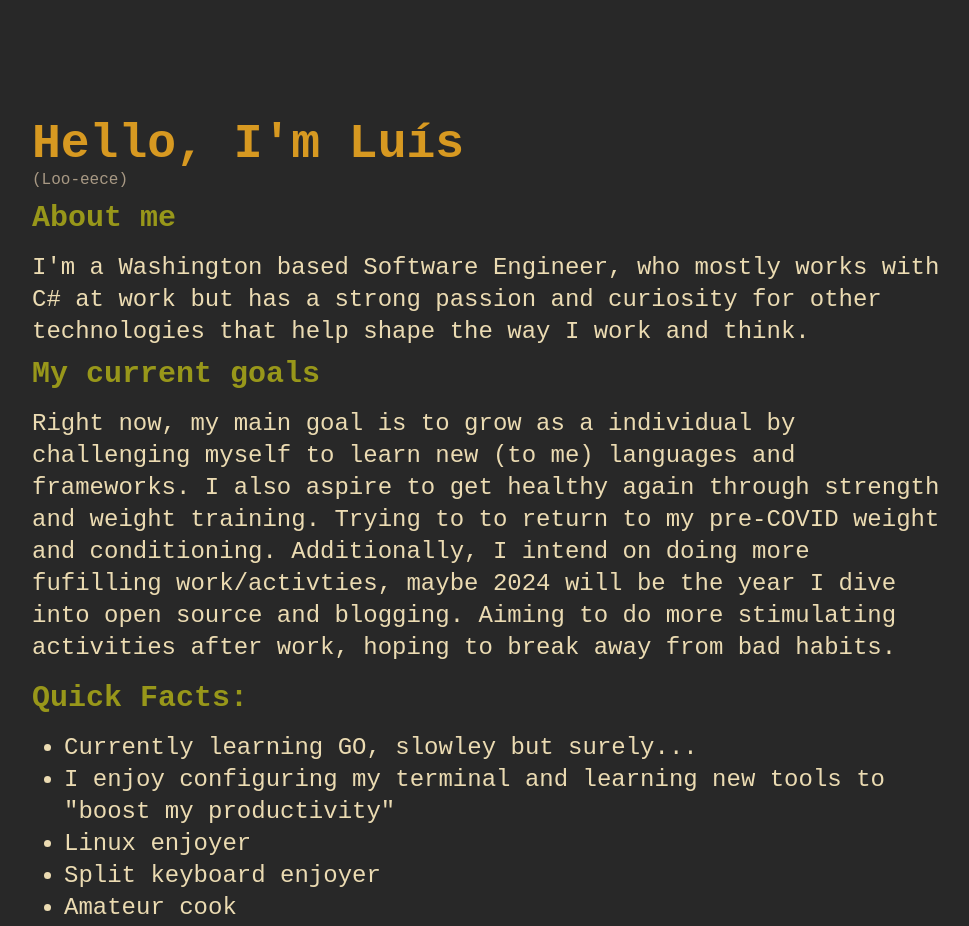
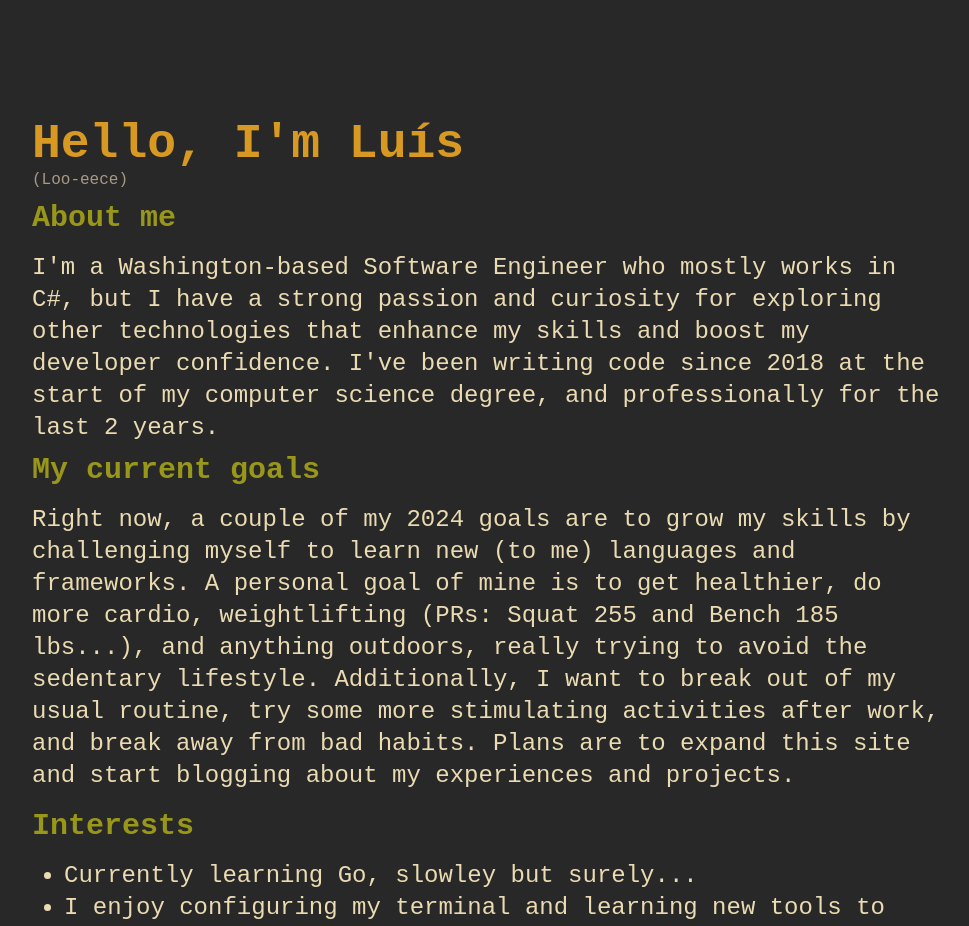
Before and after one commit to TechGlue/PersonalSite, a React (Vite) app: page / in a window 1280 px wide. Shown: the top 926 px of the page, without its empty margins (152-1121 px from the left). Built offline with nearby package versions, Linux system fonts and the light colour scheme.

Commit message:
content updates

```diff
--- a/src/routes/root.jsx
+++ b/src/routes/root.jsx
@@ -12,7 +12,7 @@ export default function Root() {
         <div>
           <footer class="text-copyright text-sm">
             <div class="container mx-auto text-left">
-              <p>&copy; 2023 Luís Garcia. All rights reserved.</p>
+              <p>&copy; 2024 Luís Garcia. All rights reserved.</p>
               <p className="py-1">
                 Made with{" "}
                 <a
--- a/src/routes/splashpage.jsx
+++ b/src/routes/splashpage.jsx
@@ -21,9 +21,7 @@ export default function SplashPage() {
 				</p>
 				<div>
 					<p className="text-2xl text-secondary body-font font-firacode">
-						I'm a Washington based Software Engineer, who mostly works with C#
-						at work but has a strong passion and curiosity for other
-						technologies that help shape the way I work and think.
+I'm a Washington-based Software Engineer who mostly works in C#, but I have a strong passion and curiosity for exploring other technologies that enhance my skills and boost my developer confidence. I've been writing code since 2018 at the start of my computer science degree, and professionally for the last 2 years.
 					</p>
 				</div>
 
@@ -32,25 +30,23 @@ export default function SplashPage() {
 				</p>
 				<div className="text-secondary text-2xl">
 					<p className="mt-2">
-						Right now, my main goal is to grow as a individual by challenging
-						myself to learn new (to me) languages and frameworks. I also aspire to
-						get healthy again through strength and weight training. Trying to to return to my pre-COVID weight and conditioning. Additionally, I intend on doing more fufilling work/activties, maybe 2024 will be the year I dive into open source and blogging. Aiming to do more stimulating activities after work, hoping to break away from bad habits.
+Right now, a couple of my 2024 goals are to grow my skills by challenging myself to learn new (to me) languages and frameworks. A personal goal of mine is to get healthier, do more cardio, weightlifting (PRs: Squat 255 and Bench 185 lbs...), and anything outdoors, really trying to avoid the sedentary lifestyle. Additionally, I want to break out of my usual routine, try some more stimulating activities after work, and break away from bad habits. Plans are to expand this site and start blogging about my experiences and projects.
 					</p>
 				</div>
 
 				<p className="text-3xl mt-2 mb-2 font-bold text-secondary-titles">
-					Quick Facts:{" "}
+					Interests{" "}
 				</p>
 				<div>
 					<ul className="text-secondary list-disc ml-8 text-2xl">
-						<li>Currently learning GO, slowley but surely...</li>
+						<li>Currently learning Go, slowley but surely...</li>
 						<li>
 							I enjoy configuring my terminal and learning new tools to "boost
 							my productivity"
 						</li>
 						<li>Linux enjoyer</li>
-						<li>Split keyboard enjoyer</li>
-						<li>Amateur cook</li>
+						<li>Split keyboard enjoyer (<a className="underline hover:text-secondary-titles" href="https://www.moergo.com/">MoErgo Glove80</a>)</li>
+						<li>Amateur cook (favorite dish, chilaquiles)</li>
 					</ul>
 					<div className="mt-10 flex justify-left text-icons ">
 						<div className="text-3xl grid grid-cols-4 gap-4">
```
